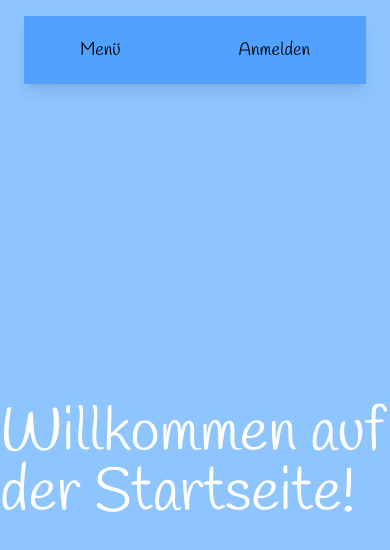
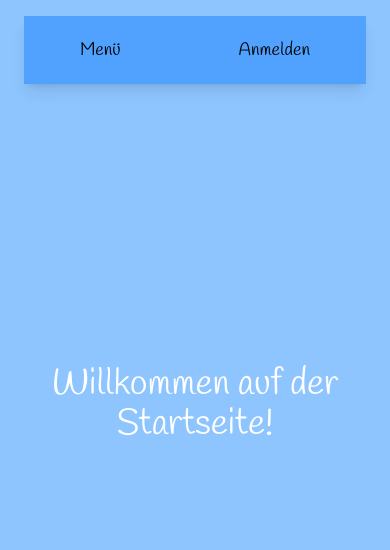
Before and after one commit to Renamagiera/kochbuch, a React (Vite) app: page / in a window 390 px wide. Shown: the top 550 px of the page. Built offline with nearby package versions, Linux system fonts and the light colour scheme; a web font is replaced by a local one.

Commit message:
Added responsive design empty pages

```diff
--- a/src/pages/Home.jsx
+++ b/src/pages/Home.jsx
@@ -2,8 +2,8 @@ import '../App.css';
 
 export default function Home() {
     return (
-        <div className="flex-1 flex justify-center items-center font-handwriting text-6xl text-white">
-            <h1 className="">Willkommen auf der Startseite!</h1>
+        <div className="flex-1 flex justify-center font-handwriting text-white text-4xl mt-70 md:text-6xl md:mx-20">
+            <h1 className="text-center">Willkommen auf der Startseite!</h1>
         </div>
     )
 }
--- a/src/pages/RecipeAddDialog.jsx
+++ b/src/pages/RecipeAddDialog.jsx
@@ -2,7 +2,7 @@ import '../App.css';
 
 export default function RecipeAddDialog() {
     return (
-        <div className="flex-1 flex justify-center items-center text-6xl text-white">
+        <div className="flex-1 flex justify-center font-handwriting text-white text-4xl mt-70 md:text-6xl md:mx-20">
             Rezept hinzufügen
         </div>
     )
--- a/src/pages/RecipeOverview.jsx
+++ b/src/pages/RecipeOverview.jsx
@@ -2,7 +2,7 @@ import '../App.css';
 
 export default function RecipeOverview() {
     return (
-        <div className="flex-1 flex justify-center items-center text-6xl text-white">
+        <div className="flex-1 flex justify-center font-handwriting text-white text-4xl mt-70 md:text-6xl md:mx-20">
             Übersicht
         </div>
     )
```
